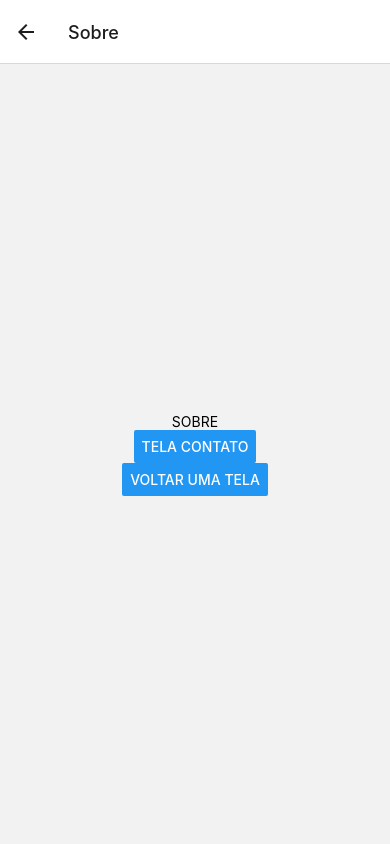
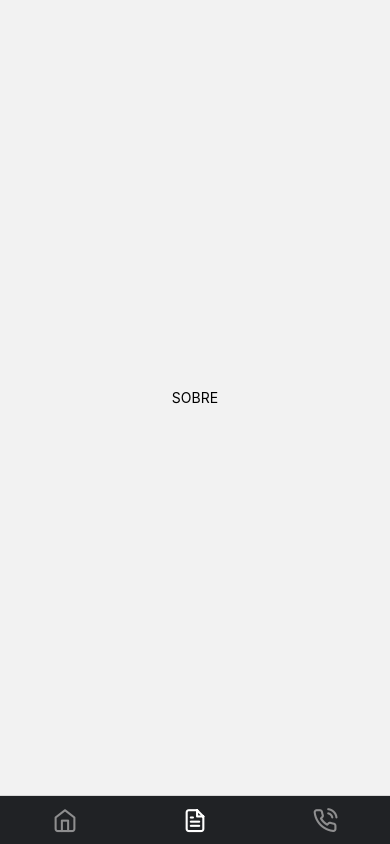
Before and after one commit to Brunostaine/appNavagacao, a React Native app: screen /Sobre in a window 390 px wide. Built offline with nearby package versions, Linux system fonts and the light colour scheme.

Commit message:
tab navigator

```diff
--- a/App.js
+++ b/App.js
@@ -1,30 +1,66 @@
 import { NavigationContainer } from "@react-navigation/native";
-import { createNativeStackNavigator } from "@react-navigation/native-stack";
+import { createBottomTabNavigator } from "@react-navigation/bottom-tabs";
 
 import Home from "./src/pages/Home";
 import Sobre from "./src/pages/sobre";
 import Contato from "./src/pages/Contato";
 
-const Stack = createNativeStackNavigator();
+import Feather from 'react-native-vector-icons/Feather'
+
+const Tab = createBottomTabNavigator();
 
 export default function App() {
   return (
     <NavigationContainer>
-
-      <Stack.Navigator>
-        <Stack.Screen
+      <Tab.Navigator
+      // Aqui no Navigator manipular todas as telas de uma vez
+        screenOptions={{
+          // Esconde ou mostra o header das paginas
+          headerShown: false,
+          // Esconde a tabBar quando o teclado estiver ativo
+          tabBarHideOnKeyboard: true,
+          // Para esconder o nome e deixar só o icone por padrao vem true
+          tabBarShowLabel: false,
+          // Cor da tab que esta ativa
+          tabBarActiveTintColor: '#FFF',
+          // Styles da tabBar
+          tabBarStyle: {
+            backgroundColor: '#202225'
+          }
+        }}
+      >
+        <Tab.Screen
           name="Home"
           component={Home}
           options={{
-            title: 'Tela de Inicio',
-            headerStyle: { backgroundColor: '#121212' },
-            headerTintColor: '#FFF',
-            // Tirar o header
-            headerShown: false
-          }} />
-        <Stack.Screen name="Sobre" component={Sobre} />
-        <Stack.Screen name="Contato" component={Contato} />
-      </Stack.Navigator>
+            // tabBarLabel: 'INICIO'
+            tabBarIcon: ({color, size}) => {
+              return <Feather name='home' color={color} size={size} />
+            }
+          }}
+        />
+        <Tab.Screen
+          name="Sobre"
+          component={Sobre}
+          options={{
+            tabBarIcon: ({color, size}) => {
+              return <Feather name='file-text' color={color} size={size} />
+            }
+          }}
+        />
+        <Tab.Screen
+          name="Contato"
+          component={Contato}
+          options={{
+            // Posso tirar o header de algum ou de todos aqui nessa configuração esta sendo individual
+            // headerShown: false,
+            tabBarIcon: ({color, size}) => {
+              return <Feather name='phone-call' color={color} size={size} />
+            }
+          }}
+        />
+
+      </Tab.Navigator>
     </NavigationContainer>
   )
 }
--- a/package.json
+++ b/package.json
@@ -10,6 +10,7 @@
     "test": "jest"
   },
   "dependencies": {
+    "@react-navigation/bottom-tabs": "^6.5.7",
     "@react-navigation/native": "^6.1.6",
     "@react-navigation/native-stack": "^6.9.12",
     "react": "18.2.0",
--- a/src/pages/Contato/index.js
+++ b/src/pages/Contato/index.js
@@ -1,19 +1,11 @@
-import { useLayoutEffect } from 'react'
-import { View, Text, StyleSheet, Button } from 'react-native'
-import { useRoute, useNavigation, StackActions } from '@react-navigation/native'
+import { StyleSheet, Text, View } from 'react-native'
 
 export default function Contato() {
-
- const navigate = useNavigation();
-
-    function handleHome(){
-        navigate.dispatch(StackActions.popToTop)
-    }
 
     return (
         <View style={styles.container}>
             <Text>Contato</Text>
-            <Button title='Voltar Home' onPress={handleHome} />
+
         </View>
     )
 }
--- a/src/pages/Home/index.js
+++ b/src/pages/Home/index.js
@@ -7,7 +7,7 @@
     const navigation = useNavigation();
 
     function navagaSobre(){
-        navigation.navigate('Sobre', {nome: 'Bruno Staine', email: 'bruno@email.com'})
+        navigation.navigate('Sobre')
     }
 
     return (
--- a/src/pages/sobre/index.js
+++ b/src/pages/sobre/index.js
@@ -1,25 +1,11 @@
-import { useLayoutEffect } from 'react'
-import { View, Text, StyleSheet, Button } from 'react-native'
-import { useRoute, useNavigation } from '@react-navigation/native'
+import { StyleSheet, Text, View } from 'react-native';
 
 export default function Sobre() {
 
-    const route = useRoute();
-    const navigation = useNavigation();
-
-    useLayoutEffect(() => {
-        navigation.setOptions({
-            title: route.params?.nome === '' ? 'Página Sobre' : route.params?.nome
-        })
-    }, [navigation])
 
     return (
         <View style={styles.container}>
             <Text>SOBRE</Text>
-            <Text>{route.params?.nome}</Text>
-            <Text>{route.params?.email}</Text>
-            <Button title='TELA contato' onPress={() => navigation.navigate('Contato')} />
-            <Button title='Voltar uma tela' onPress={() => navigation.goBack() } />
         </View>
     )
 }
```
Also changed, not shown: 2 other files (tests, documents, lock files or other folders).
